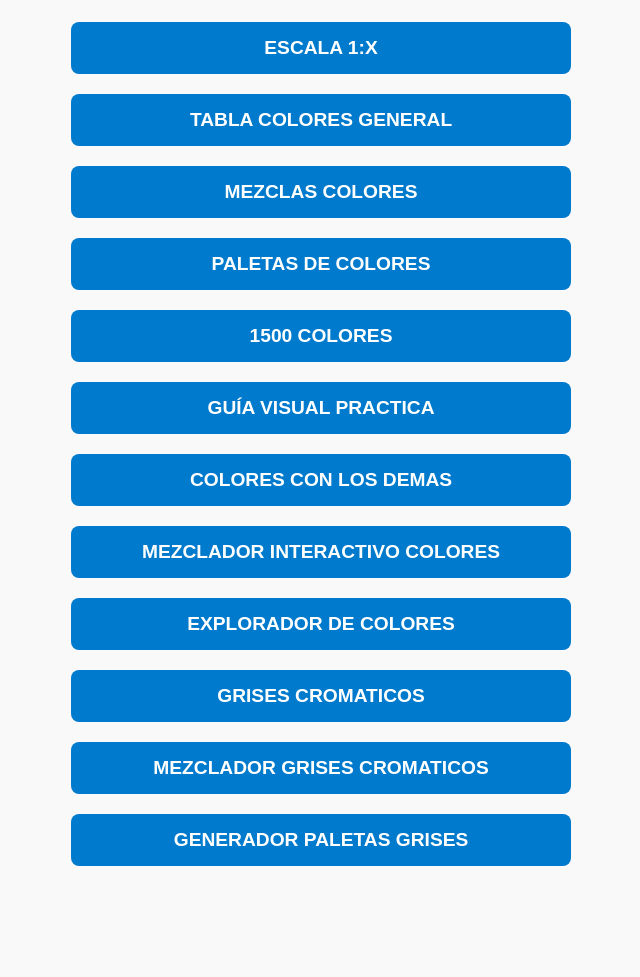
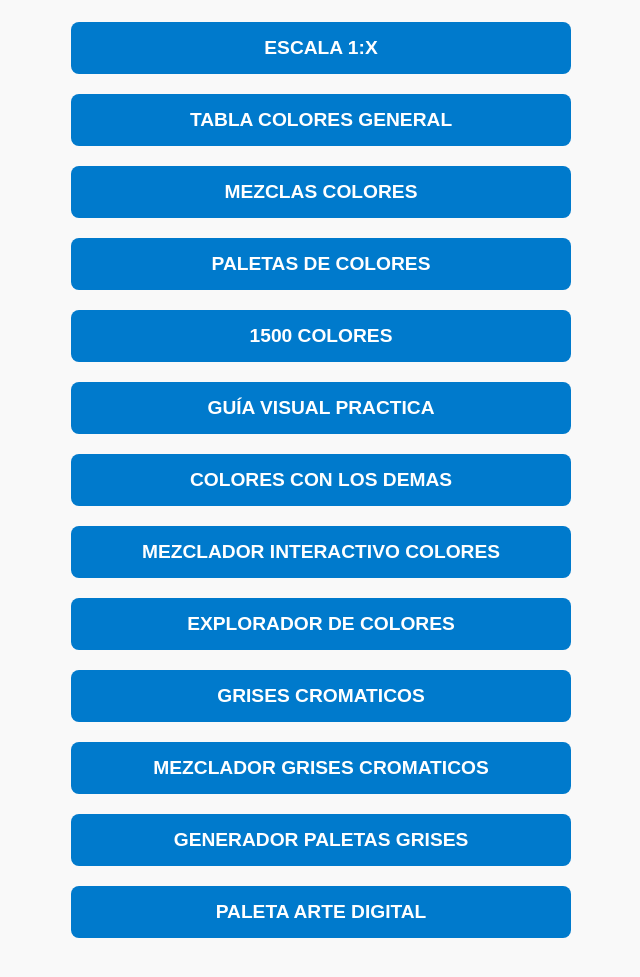
Before and after one commit to chusdomo/Exploradores-de-Colores, a plain HTML site: page index.html in a window 1280 px wide. Shown: the part 109-1086 px from the top of the page, without its empty margins (319-959 px from the left). Before the commit the page ends 1015 px from the top, so only its background shows below. Drawn offline with Linux system fonts and the light colour scheme.

Commit message:
Update index.html

```diff
--- a/index.html
+++ b/index.html
@@ -60,6 +60,7 @@
     <button onclick="window.location.href='https://chusdomo.github.io/Grises-Cromaticos/'">GRISES CROMATICOS</button>
     <button onclick="window.location.href='https://chusdomo.github.io/Mezclador-Grises-Cromaticos/'">MEZCLADOR GRISES CROMATICOS</button>
     <button onclick="window.location.href='https://chusdomo.github.io/Generador-paletas-grises/'">GENERADOR PALETAS GRISES</button>
+    <button onclick="window.location.href='https://chusdomo.github.io/Paleta-Arte-digital/'">PALETA ARTE DIGITAL</button>
   </div>
 </body>
 </html>
```
